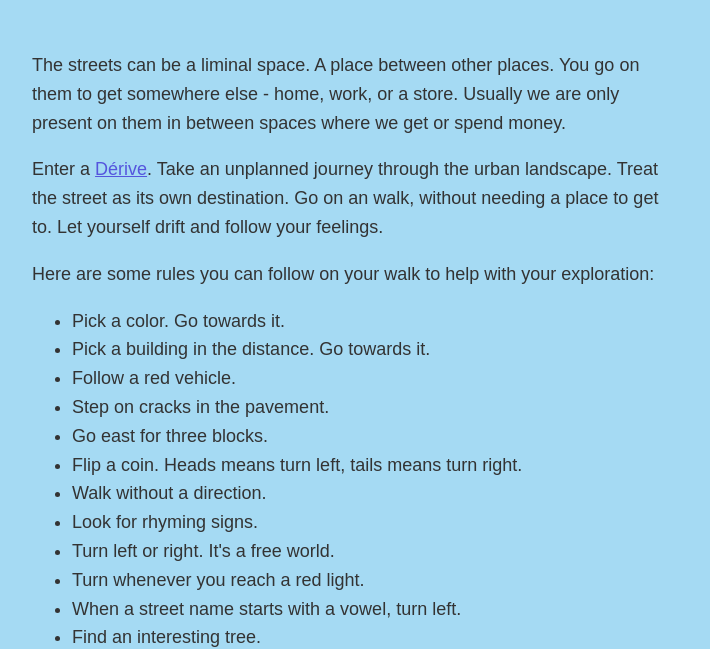
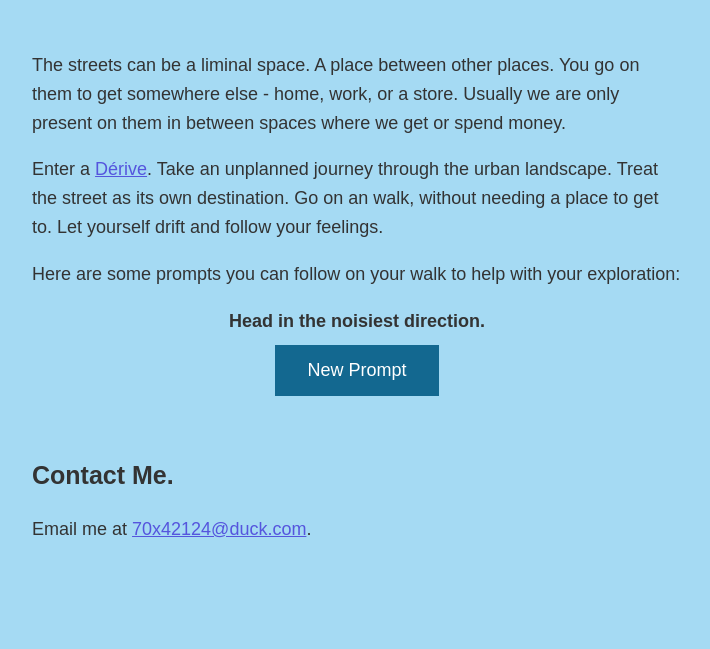
Before and after one commit to nbeirne/derive-site, a plain HTML site: page index.html in a window 1280 px wide. Shown: the part 159-808 px from the top of the page, without its empty margins (283-993 px from the left). Drawn offline with Linux system fonts and the light colour scheme.

Commit message:
many changes

```diff
--- a/index.html
+++ b/index.html
@@ -5,6 +5,7 @@
     <meta name="viewport" content="width=device-width, initial-scale=1" />
     <meta http-equiv="X-Clacks-Overhead" content="GNU Eddie Ing" />
     <title>derive</title>
+    <script src="index.js"></script>
     <style type="text/css">
       body{
         margin:40px auto;
@@ -29,7 +30,6 @@
       .sigtext {
           //font-weight: bold;
       }
-      /* button */
       .center {
         text-align:center;
       }
@@ -38,9 +38,7 @@
         border: none;
         color: white;
         padding: 15px 32px;
-        /* text-align: center; */
-        /* text-decoration: none; */
-        /* display: inline-block; */
+        margin: 10px 0px;
         font-size: 18px;
       }
       button:hover {
@@ -50,7 +48,6 @@
           transform: scale(0.90);
       }
     </style>
-
 
   </head>
   <body>
@@ -66,18 +63,10 @@
 
     <p>Enter a <a href="https://en.wikipedia.org/wiki/Dérive">Dérive</a>. Take an unplanned journey through the urban landscape. Treat the street as its own destination. Go on an walk, without needing a place to get to. Let yourself drift and follow your feelings.</p>
 
-    <p>Here are some rules you can follow on your walk to help with your exploration:</p>
-    <!-- </br> -->
-    <!-- <div class="center"> -->
-      <!-- <div style="font-weight: bold;"> -->
-        <div id="prompt-data"></div>
-      <!-- </div> -->
-      <script src="index.js"></script>
-      </br>
-      <!-- <button onclick="newPrompt()">New Prompt</button> -->
-    <!-- </div> -->
+    <p>Here are some prompts you can follow on your walk to help with your exploration:</p>
+    <div id="prompt-data"></div>
+    </br>
 
-    </br>
     <h3>Contact Me.</h3>
     <p>Email me at <a href="mailto:70x42124@duck.com">70x42124@duck.com</a>.</p>
 
--- a/index.js
+++ b/index.js
@@ -1,9 +1,3 @@
-const arr = [
-  {id: 1, name: 'Alice', age: 29},
-  {id: 2, name: 'Bobby Hadz', age: 30},
-  {id: 3, name: 'Carl', age: 31},
-];
-
 async function getPrompts() {
   const response = await fetch(
     './prompts.json',
@@ -22,41 +16,56 @@ async function getPrompts() {
 
 const prompts = getPrompts()
 
-function newPrompt() {
+function randomPrompt(handler) {
   prompts.then(data => {
     var item = data[Math.floor(Math.random()*data.length)];
-
-
-    const preElement = document.getElementById('prompt-data');
-    preElement.innerHTML = item.text;
+    handler(item);
   })
 }
 
-
-function fillList() {
+function showFullList() {
   function createListItem(item) {
     const li = document.createElement('li');
     li.innerHTML = item.text;
     return li;
   }
+
   prompts.then(data => {
     const preElement = document.getElementById('prompt-data');
-
-    //preElement.style.fontSize = '18px';
-
     const ch = data.map(createListItem);
     const ul = document.createElement('ul');
-
     ch.forEach(child => {
       ul.appendChild(child);
     });
-
     preElement.appendChild(ul);
   })
 }
 
-fillList()
+function showRandomPicker() {
+  prompts.then(_ => {
+    const promptData = document.getElementById('prompt-data');
+    const div = document.createElement('div');
+    div.className = 'center';
 
-/*
+    const promptText = document.createElement('div');
+    promptText.style = 'font-weight: bold;';
 
-*/
+    const btn = document.createElement('button');
+    btn.addEventListener('click', function() {
+      randomPrompt(function(item) {
+        promptText.innerHTML = item.text;
+      });
+    });
+    btn.textContent = "New Prompt";
+
+    div.appendChild(promptText);
+    div.appendChild(btn);
+    promptData.appendChild(div);
+      randomPrompt(function(item) {
+        promptText.innerHTML = item.text;
+      });
+  })
+}
+
+//showFullList()
+showRandomPicker()
```
Also changed, not shown: posters/arimonbd.ttf (added), 3 other files.
